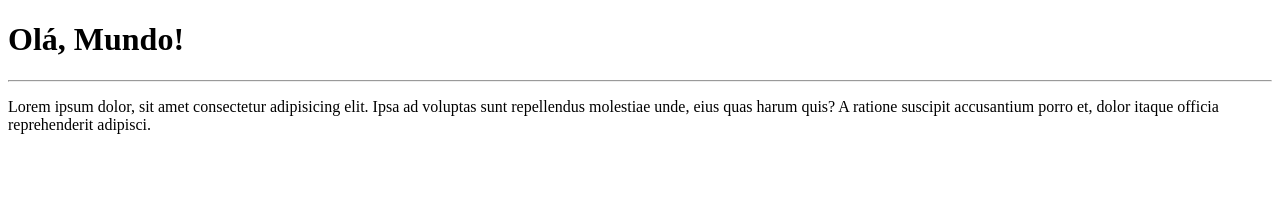
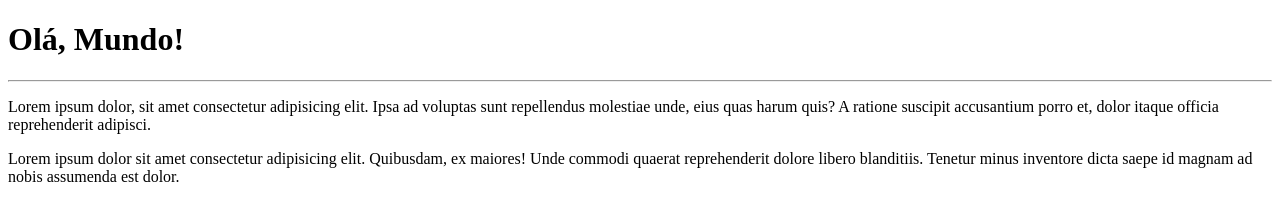
Before and after one commit to DanielMansur1/Ola-Mundo, a plain HTML site: page site-exemplo/index.html in a window 1280 px wide. Drawn offline with Linux system fonts and the light colour scheme.

Commit message:
Adicionei mais um parágrafo

```diff
--- a/site-exemplo/index.html
+++ b/site-exemplo/index.html
@@ -10,5 +10,6 @@
     <h1>Olá, Mundo!</h1>
     <hr>
     <p>Lorem ipsum dolor, sit amet consectetur adipisicing elit. Ipsa ad voluptas sunt repellendus molestiae unde, eius quas harum quis? A ratione suscipit accusantium porro et, dolor itaque officia reprehenderit adipisci.</p>
+    <p>Lorem ipsum dolor sit amet consectetur adipisicing elit. Quibusdam, ex maiores! Unde commodi quaerat reprehenderit dolore libero blanditiis. Tenetur minus inventore dicta saepe id magnam ad nobis assumenda est dolor.</p>
 </body>
 </html>
```
